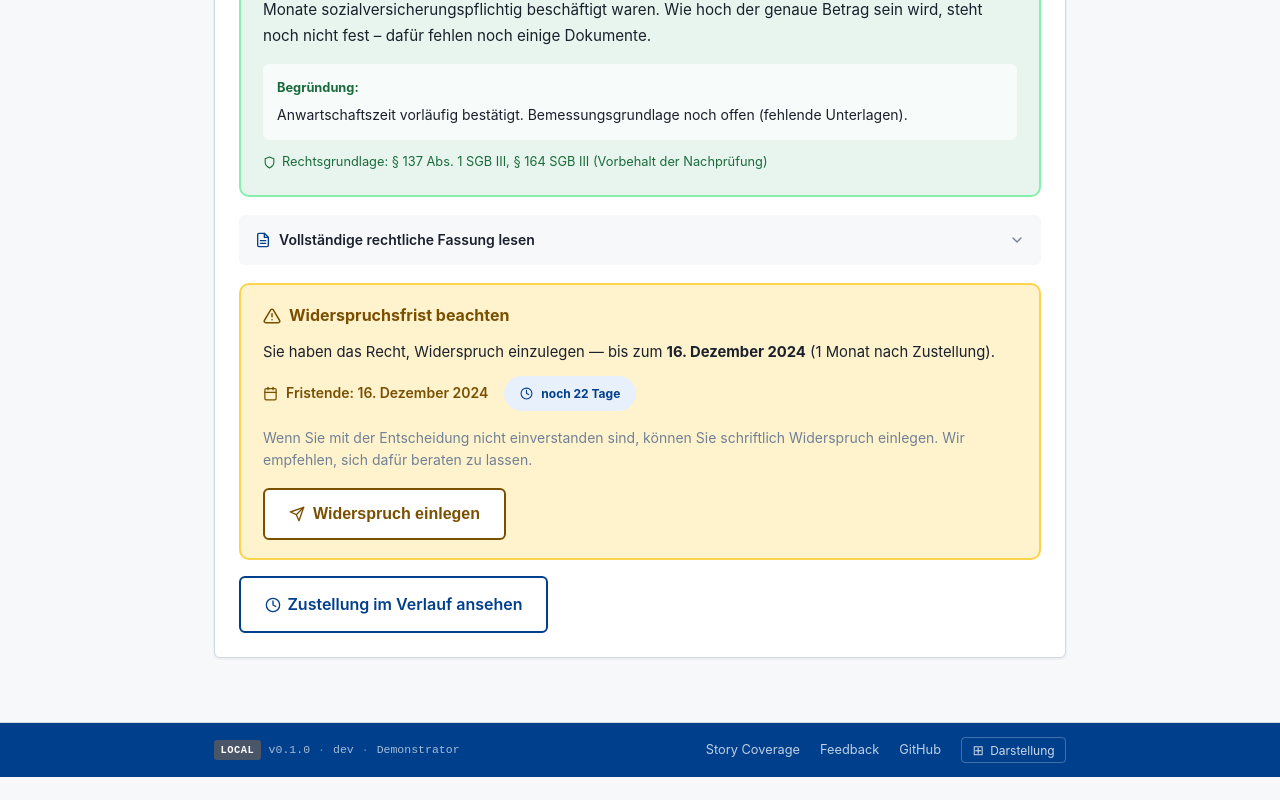
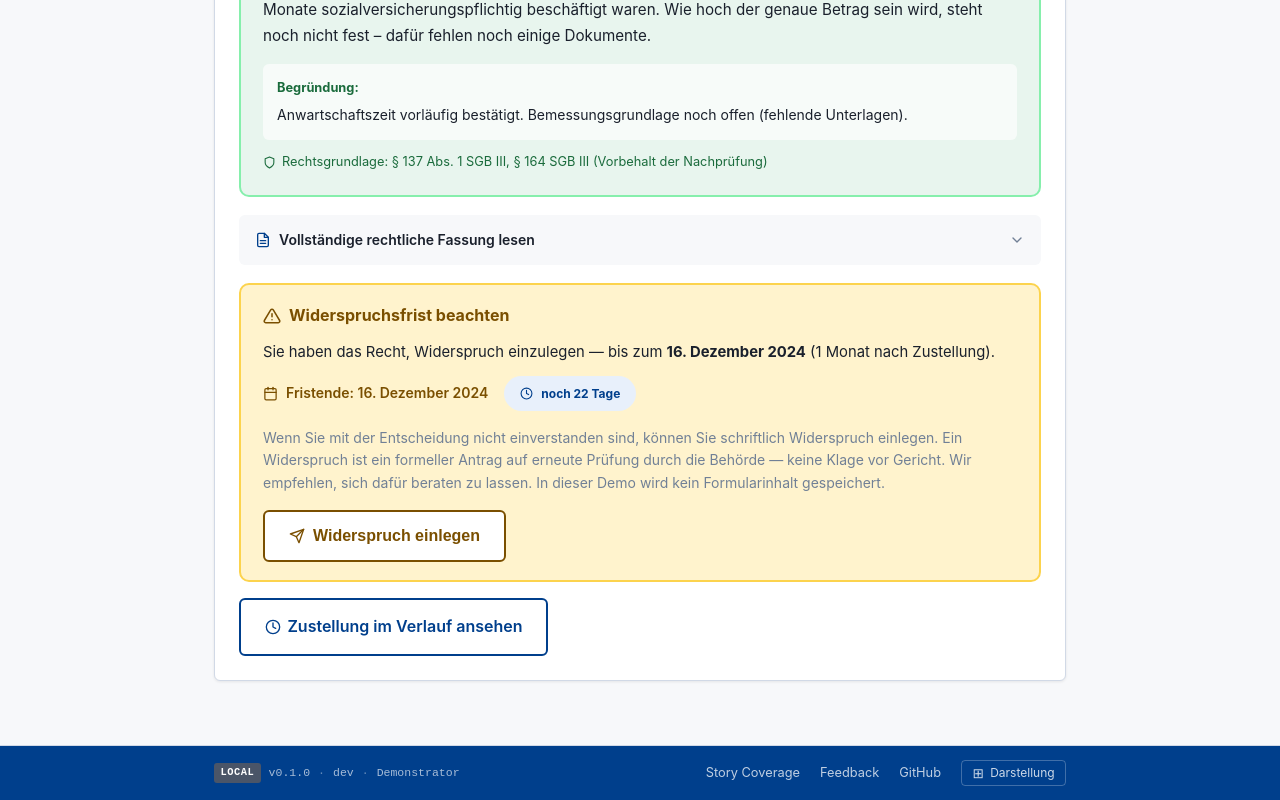
Before and after one commit to d0npedro/open-state, a Next.js app in the folder demo/: page /fall/bescheide in a window 1280 px wide. Shown: the part 977-1777 px from the top of the page. Before the commit the page ends 1754 px from the top, so only its background shows below. Built offline with nearby package versions, Linux system fonts and the light colour scheme.

Commit message:
feat(av): Widerspruch session-lokal statt alert (Q-620, US-AV-006)
Quittung, Verlauf-Event WIDERSPRUCH_EINGEREICHT, Demo-Reset; E2E.

```diff
--- a/demo/app/fall/bescheide/page.tsx
+++ b/demo/app/fall/bescheide/page.tsx
@@ -7,7 +7,10 @@
 // Q-207: Widerspruchsfrist-Chip am Fairness BESCHEID_VORLAEUFIG (Parität Q-205/Q-206).
 
 import Link from 'next/link';
-import { useDemoState } from '@/context/DemoStateContext';
+import {
+  demoWiderspruchEreignisId,
+  useDemoState,
+} from '@/context/DemoStateContext';
 import {
   berechneFairnessSignale,
   berechneFristTage,
@@ -23,8 +26,11 @@ function fristRestLabel(tage: number): string {
   return `noch ${tage} Tag${tage === 1 ? '' : 'e'}`;
 }
 
+/** Anzeige-Datum für Demo-Widerspruch-Quittung (parität DemoStateContext DEMO_AKTION_DATUM). */
+const DEMO_WID_DATUM_ANZEIGE = '24. November 2024';
+
 export default function BescheidePage() {
-  const { fall } = useDemoState();
+  const { fall, reicheWiderspruchEin, sessionWiderspruchBescheidIds } = useDemoState();
   const { bescheide } = fall;
   const bescheidSignale = berechneFairnessSignale(fall).filter(
     s => s.typ === 'BESCHEID_VORLAEUFIG' || s.typ === 'BESCHEID_BEGRUENDUNG_ERWEITERBAR'
@@ -316,16 +322,59 @@ export default function BescheidePage() {
             )}
             <p style={{ fontSize: '0.875rem', color: 'var(--color-text-muted)', marginBottom: '1rem' }}>
               Wenn Sie mit der Entscheidung nicht einverstanden sind, können Sie schriftlich Widerspruch einlegen.
-              Wir empfehlen, sich dafür beraten zu lassen.
+              Ein Widerspruch ist ein formeller Antrag auf erneute Prüfung durch die Behörde — keine Klage vor Gericht.
+              Wir empfehlen, sich dafür beraten zu lassen. In dieser Demo wird kein Formularinhalt gespeichert.
             </p>
+            {sessionWiderspruchBescheidIds.includes(b.id) ? (
+              <div
+                role="status"
+                data-testid={`bescheid-widerspruch-quittung-${b.id}`}
+                style={{
+                  background: 'var(--color-success-light)',
+                  border: '1px solid var(--color-success)',
+                  borderRadius: 'var(--radius)',
+                  padding: '0.875rem 1rem',
+                }}
+              >
+                <div style={{ display: 'flex', alignItems: 'center', gap: '0.5rem', marginBottom: '0.35rem' }}>
+                  <Icon name="check-circle" size={18} style={{ color: 'var(--color-success)', flexShrink: 0 }} />
+                  <strong style={{ color: 'var(--color-success)' }}>
+                    Ihr Widerspruch ist eingegangen
+                  </strong>
+                </div>
+                <p style={{ fontSize: '0.875rem', color: 'var(--color-text)', margin: '0 0 0.65rem', lineHeight: 1.5 }}>
+                  Demo-Session: Widerspruch zum {b.typ} am {DEMO_WID_DATUM_ANZEIGE} markiert.
+                  In der echten Anwendung folgen formelle Bestätigung und weitere Verfahrensschritte.
+                </p>
+                <Link
+                  href={`/fall/verlauf#ere-${demoWiderspruchEreignisId(b.id)}`}
+                  className="btn btn-secondary btn-inline"
+                  data-testid={`bescheid-widerspruch-verlauf-${b.id}`}
+                  style={{ fontSize: '0.85rem' }}
+                >
+                  Im Verlauf ansehen
+                </Link>
+              </div>
+            ) : resttage !== null && resttage < 0 ? (
+              <p
+                data-testid={`bescheid-widerspruch-frist-abgelaufen-${b.id}`}
+                style={{ fontSize: '0.875rem', color: 'var(--color-text-muted)', margin: 0, lineHeight: 1.5 }}
+              >
+                Die Widerspruchsfrist ist abgelaufen. Der Button ist nicht mehr verfügbar.
+                Mögliche weitere Rechtsmittel (z. B. Klage) erfordern rechtliche Beratung — diese Demo deckt das nicht ab.
+              </p>
+            ) : (
               <button
+                type="button"
                 className="btn btn-secondary btn-inline"
                 style={{ borderColor: 'var(--color-warning)', color: 'var(--color-warning)' }}
-              onClick={() => alert('Demo: In der echten Anwendung würde hier das Widerspruchs-Formular geöffnet.')}
+                data-testid={`bescheid-widerspruch-button-${b.id}`}
+                onClick={() => reicheWiderspruchEin(b.id)}
               >
                 <Icon name="send" size={16} />
                 Widerspruch einlegen
               </button>
+            )}
           </div>
             );
           })()}
--- a/demo/context/DemoStateContext.tsx
+++ b/demo/context/DemoStateContext.tsx
@@ -43,6 +43,14 @@ export function demoTerminBestaetigungEreignisId(terminId: string): string {
   return `E-DEMO-TERM-${terminId}`;
 }
 
+/**
+ * Verlauf-Anker-ID für den Demo-Widerspruch zu einem Bescheid (US-AV-006 / Q-620).
+ * Beispiel: BSC-001 → `E-DEMO-WID-BSC-001` (Hash `#ere-E-DEMO-WID-BSC-001`).
+ */
+export function demoWiderspruchEreignisId(bescheidId: string): string {
+  return `E-DEMO-WID-${bescheidId}`;
+}
+
 interface DemoStateContextValue {
   fall: Fall;
   /** Demo: markiert Rückfrage als beantwortet; optionaler Antworttext für Quittung/Verlauf. */
@@ -51,6 +59,11 @@ interface DemoStateContextValue {
   uploadDokument: (id: string) => void;
   /** Demo: bestätigt Termin session-lokal (AUSSTEHEND → BESTAETIGT; Tab-Badge entfällt). */
   confirmTermin: (id: string) => void;
+  /**
+   * Demo: markiert Widerspruch zu einem Bescheid als session-lokal eingegangen
+   * (kein echtes Formular; US-AV-006 UI-Zustand „Widerspruch eingereicht“).
+   */
+  reicheWiderspruchEin: (bescheidId: string) => void;
   /** Demo: setzt Session auf den Ausgangs-Mock zurück. */
   resetSession: () => void;
   /** True, sobald in dieser Session gehandelt wurde. */
@@ -61,6 +74,8 @@ interface DemoStateContextValue {
   sessionConfirmedTerminIds: string[];
   /** Rückfrage-IDs, die in dieser Session beantwortet wurden (Quittung + Verlauf-Tiefenlink). */
   sessionAnsweredRqIds: string[];
+  /** Bescheid-IDs mit session-lokal eingelegtem Widerspruch (Q-620). */
+  sessionWiderspruchBescheidIds: string[];
 }
 
 const DemoStateContext = createContext<DemoStateContextValue>({
@@ -68,11 +83,13 @@ const DemoStateContext = createContext<DemoStateContextValue>({
   answerRueckfrage: () => {},
   uploadDokument: () => {},
   confirmTermin: () => {},
+  reicheWiderspruchEin: () => {},
   resetSession: () => {},
   hasSessionChanges: false,
   sessionUploadedIds: [],
   sessionConfirmedTerminIds: [],
   sessionAnsweredRqIds: [],
+  sessionWiderspruchBescheidIds: [],
 });
 
 export function DemoStateProvider({ children }: { children: React.ReactNode }) {
@@ -82,6 +99,8 @@ export function DemoStateProvider({ children }: { children: React.ReactNode }) {
   const [uploadedIds, setUploadedIds] = useState<string[]>([]);
   /** Session-bestätigte Termine (Q-092 / US-AV-005). */
   const [confirmedTerminIds, setConfirmedTerminIds] = useState<string[]>([]);
+  /** Session-Widersprüche je Bescheid-ID (US-AV-006 / Q-620). */
+  const [widerspruchBescheidIds, setWiderspruchBescheidIds] = useState<string[]>([]);
 
   const answerRueckfrage = useCallback((id: string, antwortText?: string) => {
     setAnsweredIds(prev => (prev.includes(id) ? prev : [...prev, id]));
@@ -98,15 +117,25 @@ export function DemoStateProvider({ children }: { children: React.ReactNode }) {
     setConfirmedTerminIds(prev => (prev.includes(id) ? prev : [...prev, id]));
   }, []);
 
+  const reicheWiderspruchEin = useCallback((bescheidId: string) => {
+    setWiderspruchBescheidIds(prev =>
+      prev.includes(bescheidId) ? prev : [...prev, bescheidId]
+    );
+  }, []);
+
   const resetSession = useCallback(() => {
     setAnsweredIds([]);
     setAntwortTexte({});
     setUploadedIds([]);
     setConfirmedTerminIds([]);
+    setWiderspruchBescheidIds([]);
   }, []);
 
   const hasSessionChanges =
-    answeredIds.length > 0 || uploadedIds.length > 0 || confirmedTerminIds.length > 0;
+    answeredIds.length > 0 ||
+    uploadedIds.length > 0 ||
+    confirmedTerminIds.length > 0 ||
+    widerspruchBescheidIds.length > 0;
 
   const fall = useMemo((): Fall => {
     const updatedRueckfragen = demoFall.rueckfragen.map(rq => {
@@ -278,6 +307,23 @@ export function DemoStateProvider({ children }: { children: React.ReactNode }) {
       });
     }
 
+    for (const id of widerspruchBescheidIds) {
+      const bescheid = demoFall.bescheide.find(b => b.id === id);
+      extraEvents.push({
+        id: demoWiderspruchEreignisId(id),
+        typ: 'WIDERSPRUCH_EINGEREICHT',
+        zeitstempel: DEMO_AKTION_ZEIT,
+        handelndeStelle: 'BUERGER',
+        beschreibung: bescheid
+          ? `Widerspruch eingereicht: ${bescheid.typ}`
+          : `Widerspruch zu Bescheid ${id} eingereicht`,
+        details: bescheid
+          ? `Widerspruch zum ${bescheid.typ} (zugestellt ${bescheid.datum}) session-lokal markiert. ` +
+            `Demo speichert keinen Formularinhalt; Widerspruchsfrist war ${bescheid.widerspruchsfristAblauf}.`
+          : `Widerspruch zu ${id} (Demo-Session, kein echtes Verfahren).`,
+      });
+    }
+
     return {
       ...demoFall,
       rueckfragen: updatedRueckfragen,
@@ -289,11 +335,14 @@ export function DemoStateProvider({ children }: { children: React.ReactNode }) {
       offeneAufgaben,
       timeline: [...demoFall.timeline, ...extraEvents],
       letzteAktivitaet:
-        uploadedIds.length > 0 || answeredIds.length > 0 || confirmedTerminIds.length > 0
+        uploadedIds.length > 0 ||
+        answeredIds.length > 0 ||
+        confirmedTerminIds.length > 0 ||
+        widerspruchBescheidIds.length > 0
           ? DEMO_AKTION_DATUM
           : demoFall.letzteAktivitaet,
     };
-  }, [answeredIds, antwortTexte, uploadedIds, confirmedTerminIds]);
+  }, [answeredIds, antwortTexte, uploadedIds, confirmedTerminIds, widerspruchBescheidIds]);
 
   return (
     <DemoStateContext.Provider
@@ -302,11 +351,13 @@ export function DemoStateProvider({ children }: { children: React.ReactNode }) {
         answerRueckfrage,
         uploadDokument,
         confirmTermin,
+        reicheWiderspruchEin,
         resetSession,
         hasSessionChanges,
         sessionUploadedIds: uploadedIds,
         sessionConfirmedTerminIds: confirmedTerminIds,
         sessionAnsweredRqIds: answeredIds,
+        sessionWiderspruchBescheidIds: widerspruchBescheidIds,
       }}
     >
       {children}
```
Also changed, not shown: demo/app/fall/verlauf/page.tsx (+15 -2 lines), 5 other files (tests, documents, lock files or other folders). Lines whose indentation alone changed are shown as unchanged.
